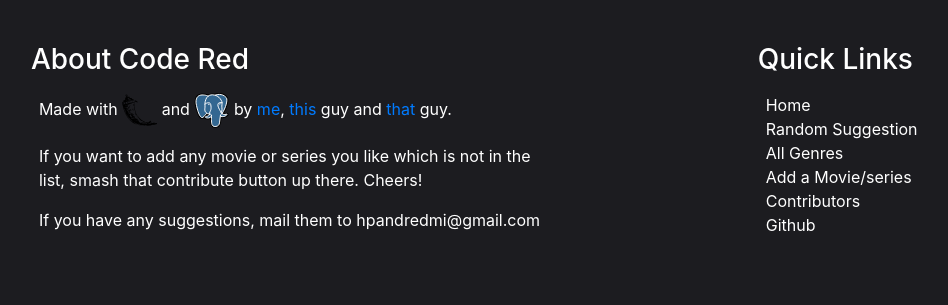
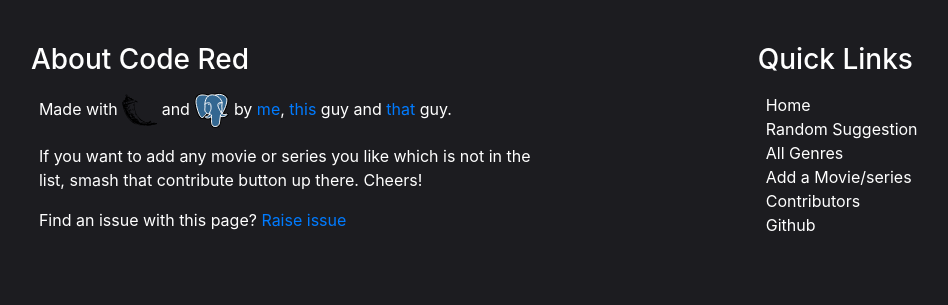
Before and after one commit to shrn01/code-red, a Flask app: page /admin in a window 1280 px wide. Shown: the part 495-800 px from the top of the page, without its empty margins (86-1034 px from the left). Run offline with Flask 2, Linux system fonts and the light colour scheme; some libraries are stand-ins or nearby versions.

Commit message:
change in footer

```diff
--- a/templates/template.html
+++ b/templates/template.html
@@ -71,7 +71,7 @@
                     If you want to add any movie or series you like which is not in the list, smash that contribute button up there. Cheers!
                 </p>
                 <p class = "ml-2 mr-2">
-                    If you have any suggestions, mail them to hpandredmi@gmail.com
+                    Find an issue with this page? <a href = "https://github.com/shrn01/code-red">Raise issue</a>
                 </p>
             </div>
             <div class = "col-md-4 container pr-md-5 pl-md-5 pt-4">
```
